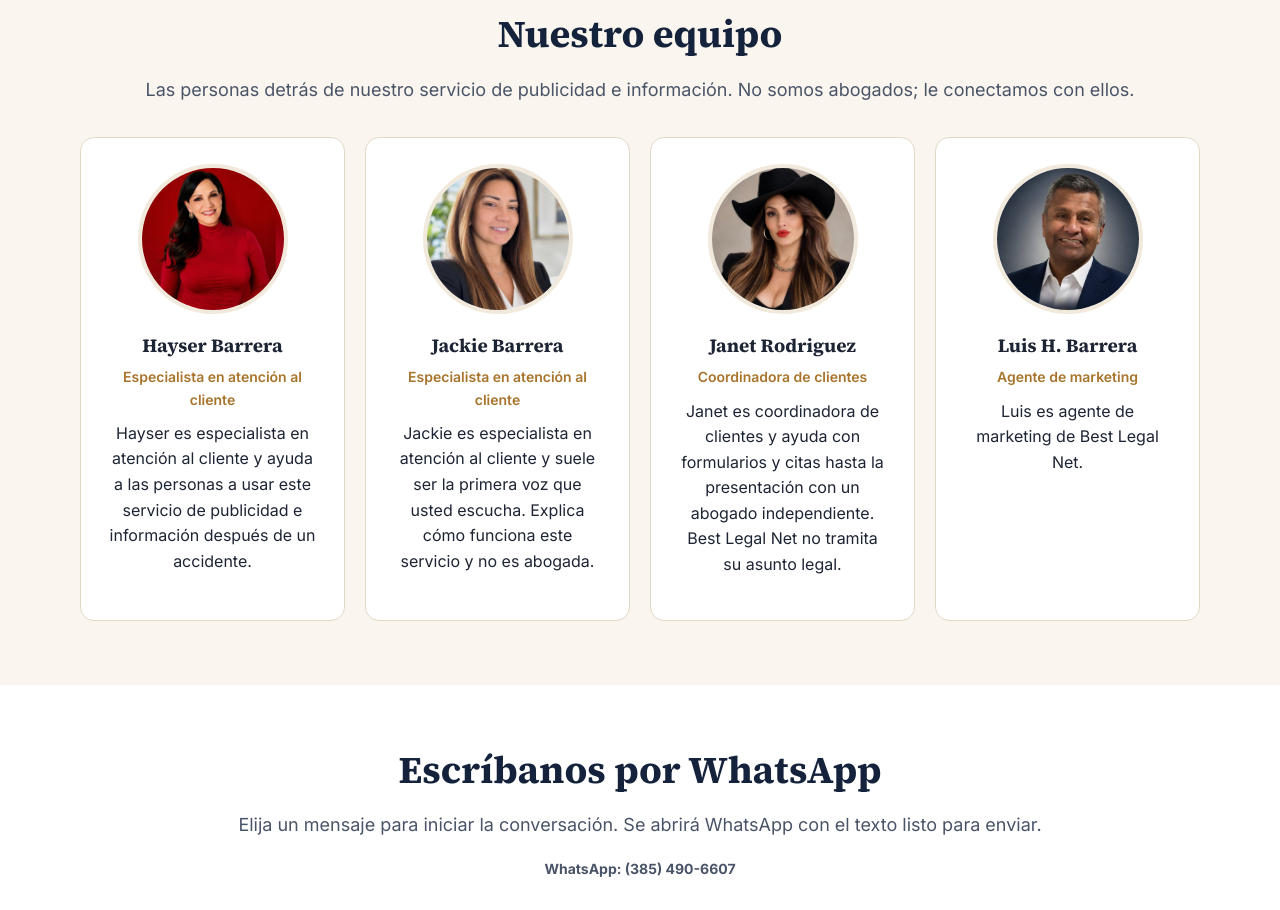
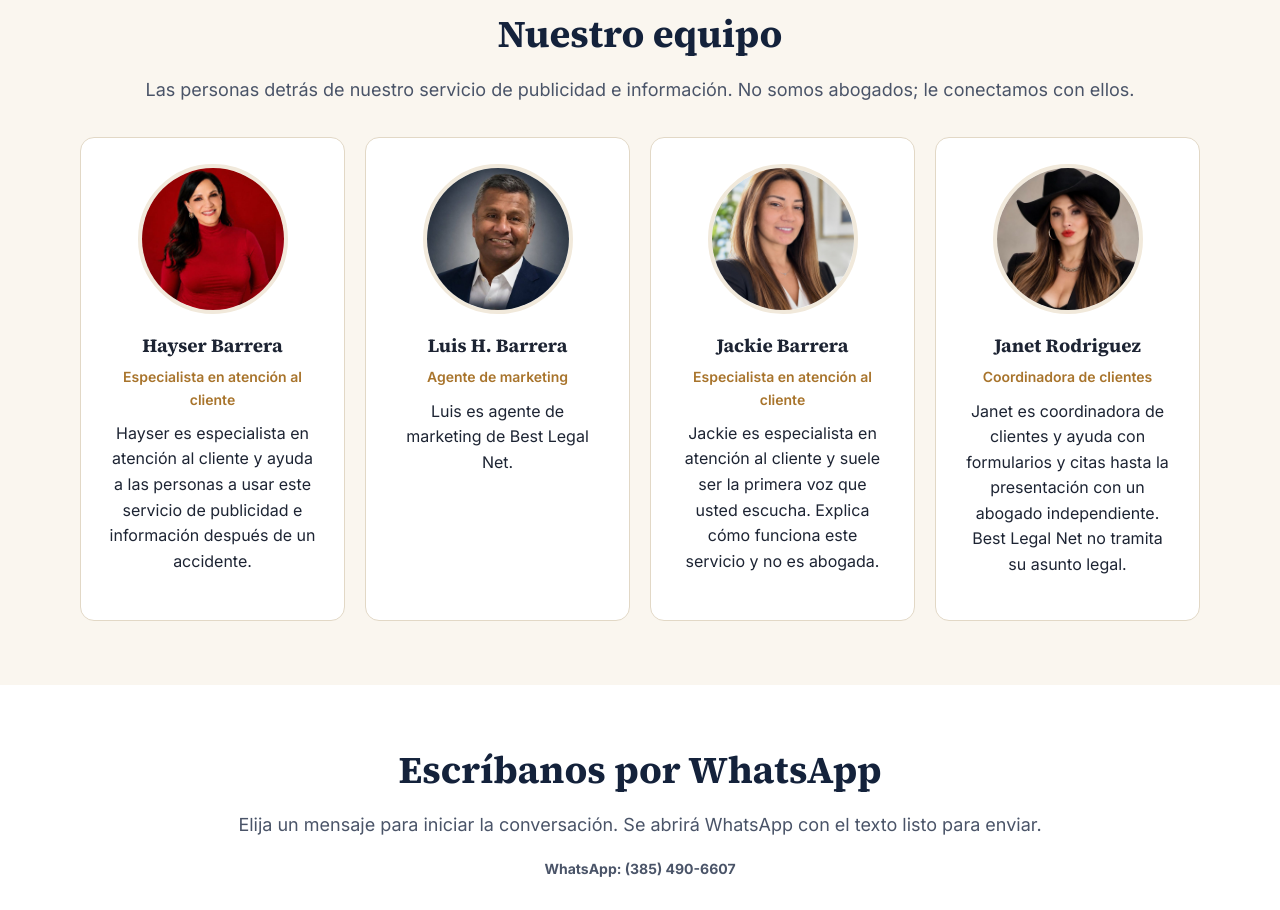
Before and after one commit to sosacleans-pixel/best-legal-counsel, a plain HTML site: page es/index.html in a window 1280 px wide. Shown: the part 2420-3330 px from the top of the page. Drawn offline with Linux system fonts and the light colour scheme.

Commit message:
Move Luis H. Barrera to second on the home roster (#17)
Order the English and Spanish home roster as Hayser, Luis, Jackie, Janet.

```diff
--- a/es/index.html
+++ b/es/index.html
@@ -41,9 +41,9 @@
 <div><span class="kicker">Valores</span><h3>Lo que nos guía</h3><ul class="values"><li><strong>Compasión.</strong> Cada llamada importa, y la tratamos así.</li><li><strong>Honestidad.</strong> Somos claros sobre lo que hacemos y lo que no hacemos.</li><li><strong>Su decisión.</strong> Contratar a un abogado siempre depende de usted.</li><li><strong>Atención bilingüe.</strong> Ayuda en español y en inglés.</li><li><strong>Integridad.</strong> Hacemos lo correcto, siempre.</li></ul></div></div></div></section>
 <section class="team" id="team" style="background:var(--cream)"><div class="wrap"><h2 class="center">Nuestro equipo</h2><p class="lead center">Las personas detrás de nuestro servicio de publicidad e información. No somos abogados; le conectamos con ellos.</p>
 <div class="trio"><div><img src="../img/hayser.jpg" alt="Retrato de Hayser Barrera" width="150" height="150"><h3>Hayser Barrera</h3><p class="role">Especialista en atención al cliente</p><p>Hayser es especialista en atención al cliente y ayuda a las personas a usar este servicio de publicidad e información después de un accidente.</p></div>
+<div><img src="../img/luis.jpg" alt="Retrato de Luis H. Barrera" width="150" height="150"><h3>Luis H. Barrera</h3><p class="role">Agente de marketing</p><p>Luis es agente de marketing de Best Legal Net.</p></div>
 <div><img src="../img/jackie.jpg" alt="Retrato de Jackie Barrera" width="150" height="150"><h3>Jackie Barrera</h3><p class="role">Especialista en atención al cliente</p><p>Jackie es especialista en atención al cliente y suele ser la primera voz que usted escucha. Explica cómo funciona este servicio y no es abogada.</p></div>
-<div><img src="../img/janet.jpg" alt="Retrato de Janet Rodriguez" width="150" height="150"><h3>Janet Rodriguez</h3><p class="role">Coordinadora de clientes</p><p>Janet es coordinadora de clientes y ayuda con formularios y citas hasta la presentación con un abogado independiente. Best Legal Net no tramita su asunto legal.</p></div>
-<div><img src="../img/luis.jpg" alt="Retrato de Luis H. Barrera" width="150" height="150"><h3>Luis H. Barrera</h3><p class="role">Agente de marketing</p><p>Luis es agente de marketing de Best Legal Net.</p></div></div></div></section>
+<div><img src="../img/janet.jpg" alt="Retrato de Janet Rodriguez" width="150" height="150"><h3>Janet Rodriguez</h3><p class="role">Coordinadora de clientes</p><p>Janet es coordinadora de clientes y ayuda con formularios y citas hasta la presentación con un abogado independiente. Best Legal Net no tramita su asunto legal.</p></div></div></div></section>
 <section id="whatsapp"><div class="wrap"><h2 class="center">Escríbanos por WhatsApp</h2><p class="lead center">Elija un mensaje para iniciar la conversación. Se abrirá WhatsApp con el texto listo para enviar.</p><p class="note center"><strong>WhatsApp: (385) 490-6607</strong></p><div class="trio wa-board"><div><h3>Tuve un accidente de auto</h3><p>"Hola, tuve un accidente de auto en Utah y me gustaría que me ayuden a encontrar un abogado."</p><a class="btn wa" href="https://wa.me/13854906607?text=Hola%2C%20tuve%20un%20accidente%20de%20auto%20en%20Utah%20y%20me%20gustar%C3%ADa%20que%20me%20ayuden%20a%20encontrar%20un%20abogado." target="_blank" rel="noopener">Abrir en WhatsApp</a></div><div><h3>Escribo por un familiar</h3><p>"Hola, le escribo por un familiar que se lesionó en un accidente de auto en Utah."</p><a class="btn wa" href="https://wa.me/13854906607?text=Hola%2C%20le%20escribo%20por%20un%20familiar%20que%20se%20lesion%C3%B3%20en%20un%20accidente%20de%20auto%20en%20Utah." target="_blank" rel="noopener">Abrir en WhatsApp</a></div><div><h3>Tengo una pregunta</h3><p>"Hola, tengo una pregunta sobre cómo funciona Best Legal Net."</p><a class="btn wa" href="https://wa.me/13854906607?text=Hola%2C%20tengo%20una%20pregunta%20sobre%20c%C3%B3mo%20funciona%20Best%20Legal%20Net." target="_blank" rel="noopener">Abrir en WhatsApp</a></div></div></div></section>
 <section id="preguntas"><div class="wrap narrow faq"><h2 class="center">Preguntas frecuentes</h2>
 <h3>Sobre Best Legal Net</h3>
```
Also changed, not shown: index.html (+2 -2 lines).
